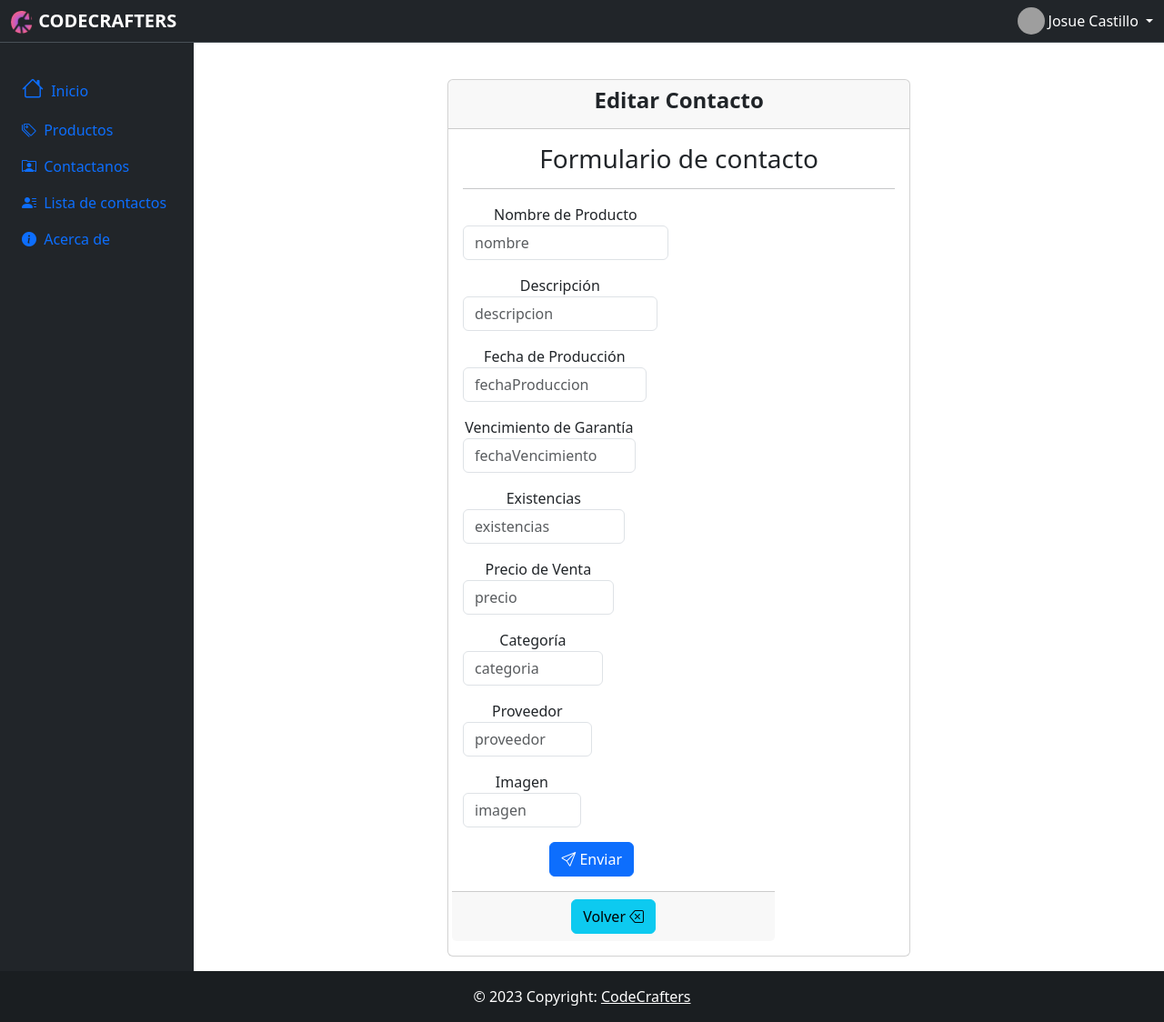
After one commit to GeimeAlondra/MiTienda_CodeCrafters, a Django app: template productos/templates/contacto/editar.html in a window 1280 px wide. The commit adds this page. Shown: the whole page at 91% size. Run offline with Django 4.2, Linux system fonts and the light colour scheme; the template is opened without the code that fills it: values that come from a table or form of the project are taken from there, others are empty; some libraries are stand-ins or nearby versions; grey boxes are pictures that could not be loaded.

Commit message:
Editar contacto

```diff
--- a/productos/forms.py
+++ b/productos/forms.py
@@ -2,10 +2,6 @@
 from django import forms
 from .models import Producto
 from .models import Contacto
-
-
-
-
 
 class ProductosForm(forms.ModelForm):
     class Meta:
--- /dev/null
+++ b/productos/templates/contacto/editar.html
@@ -0,0 +1,26 @@
+{% extends "base.html" %}
+
+{% block titulo%} <title>Editar Contacto</title> {% endblock %}
+
+{% block contenido %}
+<div class="container">
+    <div class="row">
+        <div class="col-lg-12 text-center">
+            <center>
+                <div class="card w-50 mt-4">
+                    <div class="card-header">
+                        <h4 class="card-title"><b>Editar Contacto</b></h4>
+                    </div>
+                    <div class="card-body">
+                        {% include 'contacto/formContact.html' %}
+                    </div>
+                    <div class="card-footer text-muted">
+                        <a href="{% url 'contactos' %}" class="btn btn-info">Volver <i class="bi bi-backspace"></i></a>
+                    </div>
+
+                </div>
+            </center>
+        </div>
+    </div>
+</div>
+{% endblock %}
--- /dev/null
+++ b/productos/templates/contacto/formContact.html
@@ -0,0 +1,35 @@
+
+<div class="card-outline text-center mb-3">
+    <h3>Formulario de contacto</h3>
+</div>
+<hr>
+<form enctype="multipart/form-data" method="post">
+    {% csrf_token %}
+    {% for campo in formulario %}
+    <div class="row">
+
+        {% if campo.name == 'Mensaje' %}
+            <div class="col-sm-12 mb-3">
+                <div class="form-group">
+                    <label class="required-field" >¿Como podemos ayudarte?</label>
+                    <textarea class="form-control mt-2"  name="{{ campo.name }}" rows="4" placeholder="{{campo.name}}"></textarea>
+                </div>
+            </div>
+
+        {% else %}
+        <div class="col-sm-6 mb-3">
+            <div class="form-group">
+                <label class="required-field" >{{campo.label}}</label>
+                <input type="text" class="form-control" name="{{ campo.name }}" placeholder="{{ campo.name }}" value="{{ campo.value | default:'' }}">
+            </div>
+        </div>
+        {% endif %}
+        {% endfor %}
+
+        <div class="col-sm-12 mb-3">
+            <button type="submit" class="btn btn-primary"><i class="bi bi-send"></i> Enviar</button>
+
+        </div>
+
+    </div>
+</form>
--- a/productos/urls.py
+++ b/productos/urls.py
@@ -11,6 +11,8 @@
     #Contacto
     path('contactos/', views.listado_contactos,name="contactos"),
     path('Contactanos', views.crearContacto,name="contacto"),
+    path('contactos/editar/<int:id>', views.editarContacto, name="editar_contacto"),
+    path('contactos/eliminar/<int:id>', views.eliminar_contacto, name="eliminar_contacto"),
 
     #Acerca de
     path('acercaDe/', views.acerca_de, name="acercaDe"),
```
Also changed, not shown: productos/static/css/contacto.css (added, +47 -0 lines), productos/templates/contacto/listaContactos.html (+28 -2 lines), productos/views.py (+15 -1 lines), productos/static/img/productos/Captura_de_pantalla_746_CvhEuCj.png (added).
